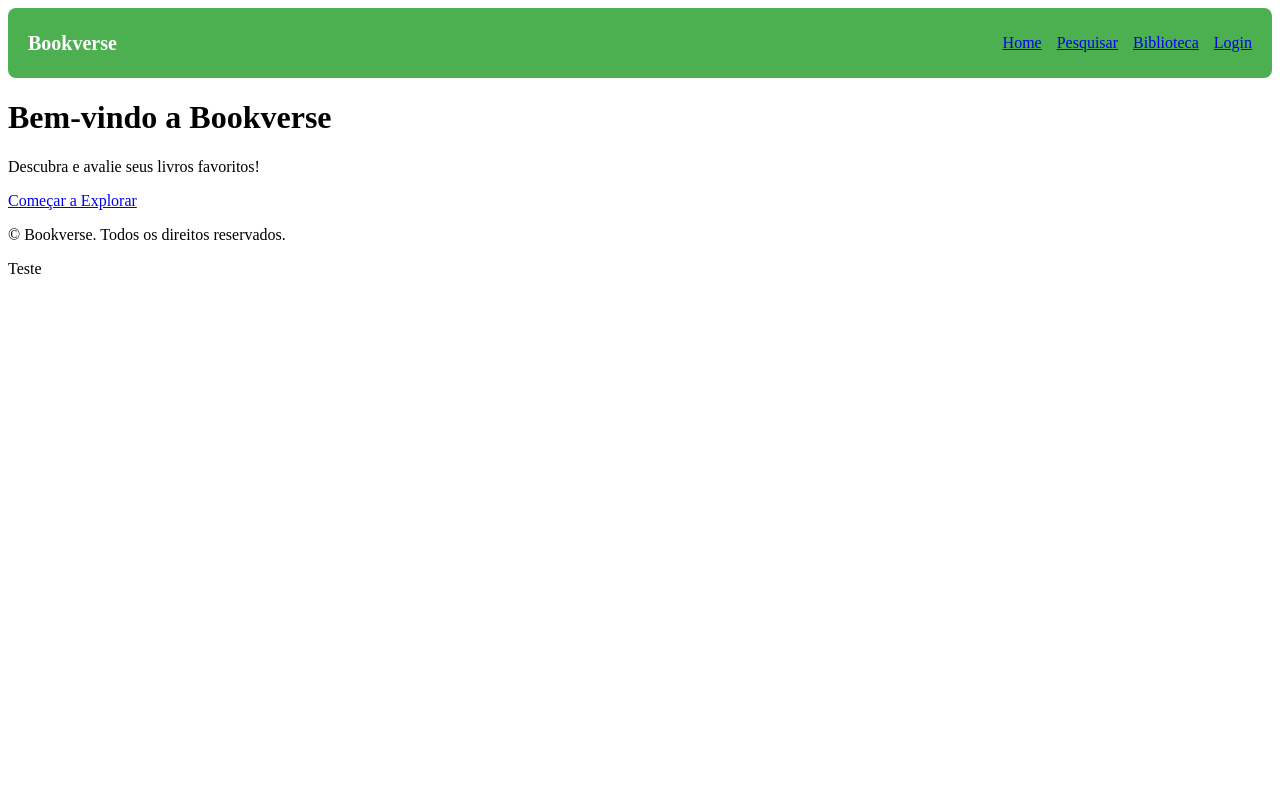
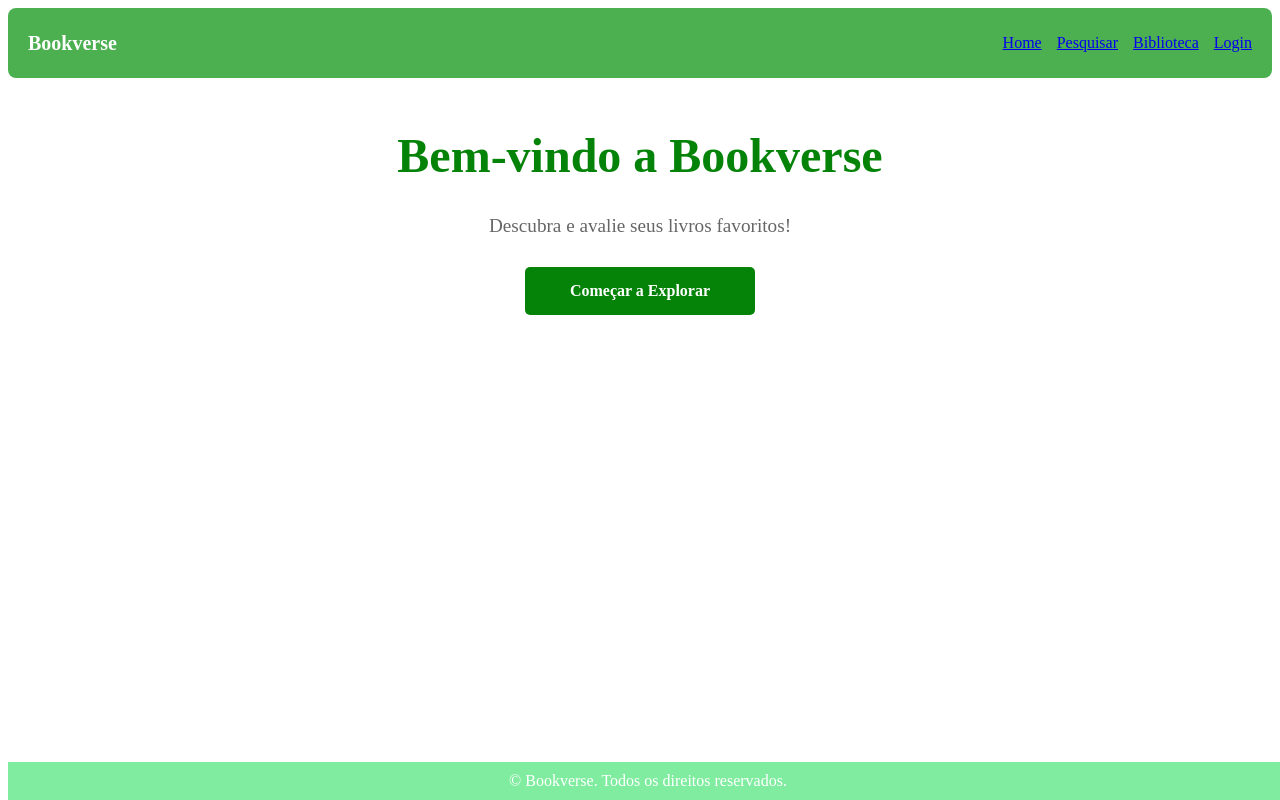
Before and after one commit to claranuneslinhares/bookverse, an Angular app: page / in a window 1280 px wide. Built offline with nearby package versions, Linux system fonts and the light colour scheme.

Commit message:
estilização

```diff
--- a/src/app/app.component.html
+++ b/src/app/app.component.html
@@ -1,2 +1 @@
 <router-outlet></router-outlet>
-<p>Teste</p>
--- a/src/app/footer/footer.component.css
+++ b/src/app/footer/footer.component.css
@@ -0,0 +1,12 @@
+footer {
+    position: fixed;
+    bottom: 0;
+    width: 100%;
+    background-color:#80eca0;
+    color: white;
+    text-align: center;
+    padding: 10px 0;
+  }
+p{
+    margin: 0;
+}
--- a/src/app/home/home.component.css
+++ b/src/app/home/home.component.css
@@ -0,0 +1,43 @@
+body {
+    font-family: Arial, sans-serif;
+    margin: 0;
+    padding: 0;
+    background-color: #ffe4c4;
+    color: #333;
+  }
+
+  /* Estilo para o título principal */
+  .title {
+    text-align: center;
+    font-size: 3rem;
+    margin-top: 50px;
+    color: #058309;
+  }
+
+  /* Estilo para a descrição */
+  .description {
+    text-align: center;
+    font-size: 1.2rem;
+    margin-top: 10px;
+    color: #666;
+  }
+
+  /* Estilo para o botão */
+  .start-button {
+    display: block;
+    width: 200px;
+    margin: 30px auto;
+    padding: 15px;
+    text-align: center;
+    background-color: #058309;
+    color: white;
+    text-decoration: none;
+    border-radius: 5px;
+    font-weight: bold;
+    transition: background-color 0.3s ease;
+  }
+
+  /* Efeito de hover para o botão */
+  .start-button:hover {
+    background-color: #45a049;
+  }
--- a/src/app/home/home.component.html
+++ b/src/app/home/home.component.html
@@ -1,5 +1,5 @@
 <app-header></app-header>
-<h1>Bem-vindo a Bookverse</h1>
-<p>Descubra e avalie seus livros favoritos!</p>
-<a routerLink="/pesquisa">Começar a Explorar</a>
+<h1 class="title">Bem-vindo a Bookverse</h1>
+<p class="description">Descubra e avalie seus livros favoritos!</p>
+<a  class="start-button" routerLink="/pesquisa">Começar a Explorar</a>
 <app-footer></app-footer>
```
